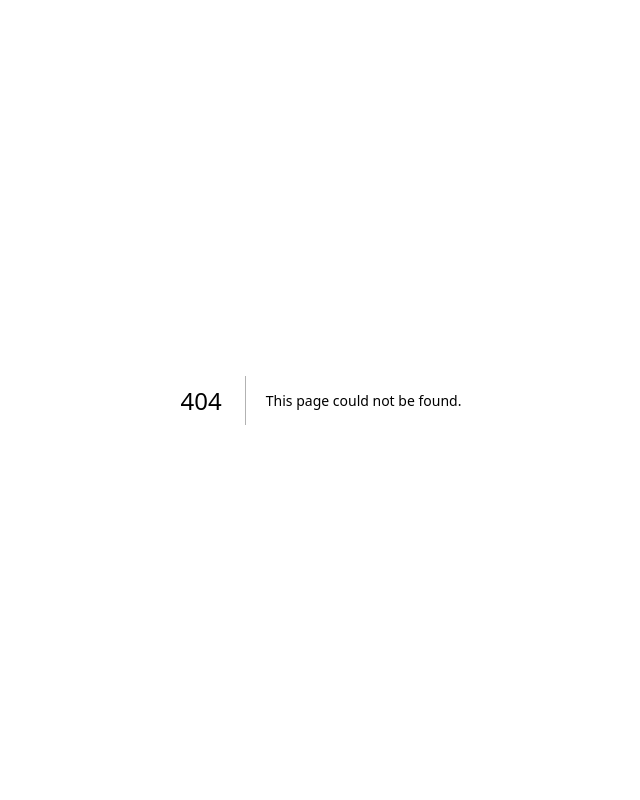
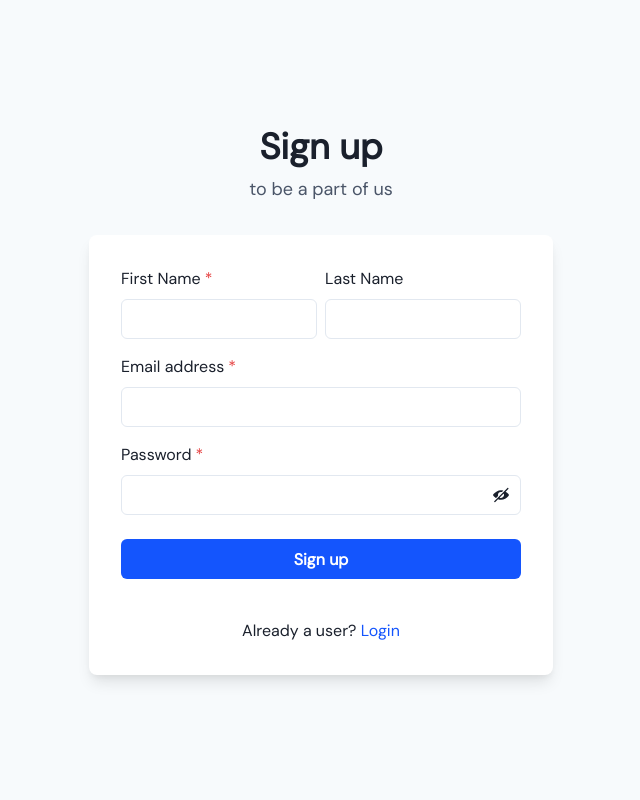
Before and after one commit to pr0secutor/studymonk-frontend, a Next.js app: page /signup in a window 1280 px wide. Before the commit this address had no page. Shown: the top 800 px of the page, without its empty margins (319-959 px from the left). Built offline with nearby package versions, Linux system fonts and the light colour scheme.

Commit message:
added the signIn and signUp pages

```diff
--- a/package.json
+++ b/package.json
@@ -9,6 +9,7 @@
     "lint": "next lint"
   },
   "dependencies": {
+    "@chakra-ui/icons": "^2.0.19",
     "@chakra-ui/react": "^2.7.1",
     "@emotion/react": "^11.11.1",
     "@emotion/styled": "^11.11.0",
--- /dev/null
+++ b/pages/signup.jsx
@@ -0,0 +1,100 @@
+import {
+  Flex,
+  Box,
+  FormControl,
+  FormLabel,
+  Input,
+  InputGroup,
+  HStack,
+  InputRightElement,
+  Stack,
+  Button,
+  Heading,
+  Text,
+  useColorModeValue,
+  Link,
+} from "@chakra-ui/react";
+import { useState } from "react";
+import { ViewIcon, ViewOffIcon } from "@chakra-ui/icons";
+
+export default function SignUp() {
+  const [showPassword, setShowPassword] = useState(false);
+
+  return (
+    <Flex
+      minH={"100vh"}
+      align={"center"}
+      justify={"center"}
+      bg={useColorModeValue("gray.50", "gray.800")}
+    >
+      <Stack spacing={8} mx={"auto"} maxW={"lg"} py={12} px={6}>
+        <Stack align={"center"}>
+          <Heading fontSize={"4xl"} textAlign={"center"}>
+            Sign up
+          </Heading>
+          <Text fontSize={"lg"} color={"gray.600"}>
+            to be a part of us
+          </Text>
+        </Stack>
+        <Box
+          rounded={"lg"}
+          bg={useColorModeValue("white", "gray.700")}
+          boxShadow={"lg"}
+          p={8}
+        >
+          <Stack spacing={4}>
+            <HStack>
+              <Box>
+                <FormControl id="firstName" isRequired>
+                  <FormLabel>First Name</FormLabel>
+                  <Input focusBorderColor={"#1455FD"} type="text" />
+                </FormControl>
+              </Box>
+              <Box>
+                <FormControl id="lastName">
+                  <FormLabel>Last Name</FormLabel>
+                  <Input focusBorderColor={"#1455FD"} type="text" />
+                </FormControl>
+              </Box>
+            </HStack>
+            <FormControl id="email" isRequired>
+              <FormLabel>Email address</FormLabel>
+              <Input focusBorderColor={"#1455FD"} type="email" />
+            </FormControl>
+            <FormControl id="password" isRequired>
+              <FormLabel>Password</FormLabel>
+              <InputGroup>
+                <Input focusBorderColor={"#1455FD"} type={showPassword ? "text" : "password"} />
+                <InputRightElement h={"full"}>
+                  <Button
+                    variant={"ghost"}
+                    onClick={() =>
+                      setShowPassword((showPassword) => !showPassword)
+                    }
+                  >
+                    {showPassword ? <ViewIcon /> : <ViewOffIcon />}
+                  </Button>
+                </InputRightElement>
+              </InputGroup>
+            </FormControl>
+            <Stack spacing={10} pt={2}>
+              <Button
+                size={"md"}
+                color={"white"}
+                bgColor={"#1455FD"}
+                _hover={{ bgColor: "gray.300", color: "black" }}
+              >
+                Sign up
+              </Button>
+            </Stack>
+            <Stack pt={6}>
+              <Text align={"center"}>
+                Already a user? <Link color={"#1455FD"}>Login</Link>
+              </Text>
+            </Stack>
+          </Stack>
+        </Box>
+      </Stack>
+    </Flex>
+  );
+}
```
Also changed, not shown: pages/signin.jsx (added, +69 -0 lines), 1 other file (tests, documents, lock files or other folders).
